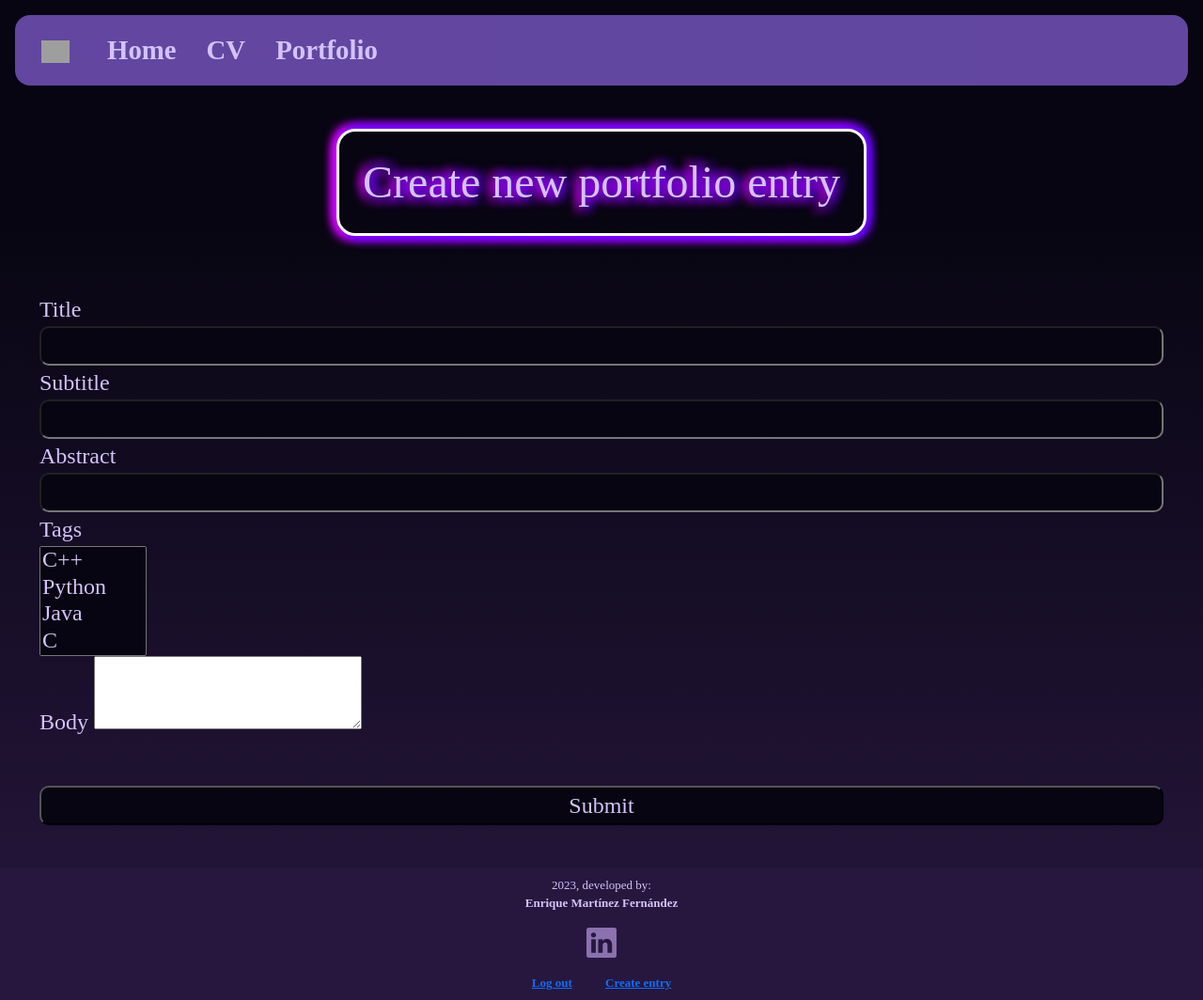
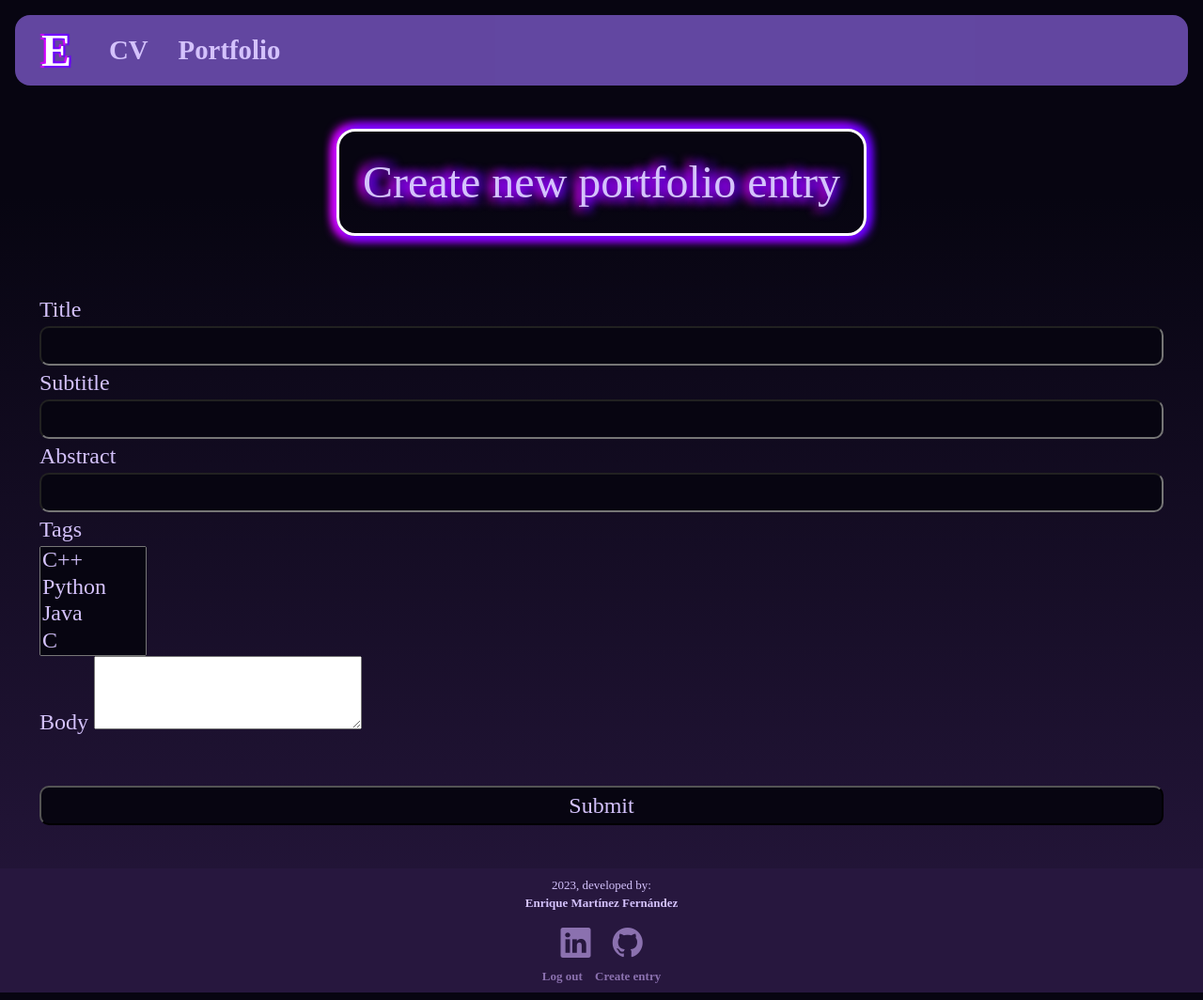
Before and after one commit to Emfz/PersonalSite, a Flask app: page /portfolio/add-entry in a window 1280 px wide. Shown: the whole page at 94% size. Run offline with Flask 2, Linux system fonts and the light colour scheme; the visitor is signed in with stand-in values (Sample User, id 1); some libraries are stand-ins or nearby versions; some web fonts are replaced; grey boxes are pictures that could not be loaded.

Commit message:
Minor UI improvements. Replace placeholders

```diff
--- a/main.py
+++ b/main.py
@@ -105,7 +105,7 @@ def create_portfolio_entry():
 @app.route("/login", methods = ["GET", "POST"])
 def login():
 	form = LoginForm(request.form)
-	if request.method == "POST":
+	if request.method == "POST" and form.validate():
 		user_hash = env_values.get("USER_HASH")
 		password_hash = env_values.get("PASSWORD_HASH")
 		user = form.user.data
@@ -135,8 +135,15 @@ def delete(id):
 @login_required
 def edit_entry(id):
 	entry = database.get_or_404(PortfolioEntry, id)
-	if request.method == "POST":
+	if request.method == "GET":
+		form = PortfolioEntryCreationForm(title = entry.title,
+									subtitle = entry.subtitle,
+									abstract = entry.abstract,
+									category_tag = entry.category_tag.split(","),
+									body = entry.body)
+	else:
 		form = PortfolioEntryCreationForm(request.form)
+	if request.method == "POST" and form.validate():
 		entry.title = form.title.data
 		entry.subtitle = form.subtitle.data
 		entry.abstract = form.abstract.data
@@ -144,12 +151,6 @@ def edit_entry(id):
 		entry.body = form.body.data
 		database.session.commit()
 		return redirect(url_for('portfolio'))
-	else:
-		form = PortfolioEntryCreationForm(title = entry.title,
-									subtitle = entry.subtitle,
-									abstract = entry.abstract,
-									category_tag = entry.category_tag.split(","),
-									body = entry.body)
 	return render_template("editEntry.html", year = year, form = form, id = entry.id)
 
 
--- a/static/styles.css
+++ b/static/styles.css
@@ -51,6 +51,13 @@ nav{
 
 .navbar-brand{
 	padding-left: 1rem;
+	font-size: 3rem;
+	color: var(--neon-text-color);
+	line-height: 0.5;
+	text-shadow: 2px 2px 1px var(--neon-border-color),
+				-2px 2px 1px var(--neon-border-color2),
+				2px -2px 1px var(--neon-border-color),
+				-2px -2px 1px var(--neon-border-color2);
 }
 
 .nav-item{
@@ -87,6 +94,7 @@ nav{
 }
 
 .subtitle{
+	color: var(--lighter);
 	font-size: 2.5rem;
 	margin-bottom: 2rem;
 	margin-top: 2rem;
@@ -109,9 +117,11 @@ nav{
 }
 
 .socials-link{
+	color: var(--light);
+	display: inline-block;
 	font-size: 2rem;
 	line-height: 0;
-	color: var(--light);
+	margin: 0 10px 10px;
 }
 
 .socials-link:hover{
@@ -124,7 +134,7 @@ nav{
 	color: var(--light);
 	text-decoration: none;
 	font-weight: 600;
-	margin: 1rem;
+	margin: 5px;
 }
 
 .text-link:hover{
--- a/templates/base.html
+++ b/templates/base.html
@@ -5,6 +5,9 @@
 		<meta charset="UTF-8">
 		<meta http-equiv="X-UA-Compatible" content="IE=edge">
 		<meta name="viewport" content="width=device-width, initial-scale=1.0">
+
+		<!-- Favicon -->
+		<link rel="shortcut icon" href="{{ url_for('static', filename='favicon.ico') }}">
 
 		<!-- Bootstrap -->
 		<link href="https://cdn.jsdelivr.net/npm/bootstrap@5.2.3/dist/css/bootstrap.min.css" rel="stylesheet" integrity="sha384-rbsA2VBKQhggwzxH7pPCaAqO46MgnOM80zW1RWuH61DGLwZJEdK2Kadq2F9CUG65" crossorigin="anonymous">
--- a/templates/cv.html
+++ b/templates/cv.html
@@ -32,7 +32,7 @@
 				<h2 class="subtitle">
 					Social media
 				</h2>
-				<a href="https://mx.linkedin.com/"><i class="bi bi-linkedin socials-link"></i></a>
+				<a href="https://www.linkedin.com/in/emfz"><i class="bi bi-linkedin socials-link"></i></a>
 			</div>
 
 
@@ -104,7 +104,6 @@
 				<p>Web development: Flask, HTML, CSS, Jinja</p>
 				<p>Databases: SQL</p>
 				<p>Etc: OOP, clean code, unit tests, beautiful soup, selenium, pandas</p>
-				<!-- <a href="#!" class="btn btn-outline-light">Button</a> -->
 			</div>
 		</div>
 
@@ -120,7 +119,6 @@
 				<p>Simulation (Proteus)</p>
 				<p>CAD (Solidworks)</p>
 				<p>Etc: Prototyping, soldering, oscilloscope, multimeter, schemataics, board repairing.</p>
-				<!-- <a href="#!" class="btn btn-outline-light">Button</a> -->
 			</div>
 		</div>
 
@@ -136,7 +134,6 @@
 				<p>Mathematical modelling & simulation of physical systems</p>
 				<p>Analysis of linear and non-linear physical systems</p>
 				<p>Control algorithms</p>
-				<!-- <a href="#!" class="btn btn-outline-light">Button</a> -->
 			</div>
 		</div>
 	</div>
--- a/templates/footer.html
+++ b/templates/footer.html
@@ -2,13 +2,15 @@
 	<div class="dark-section text-center footer">
 		{{year}}, developed by:
 		<p class="bold-text">Enrique Martínez Fernández</p>
-		<p><a href="https://mx.linkedin.com/"><i class="bi bi-linkedin socials-link"></i></a></p>
+		<a class="socials-link" href="https://www.linkedin.com/in/emfz"><i class="bi bi-linkedin"></i></a>
+		<a class="socials-link" href="https://www.github.com"><i class="bi bi-github"></i></a>
+		<br>
 
 		{% if not current_user.is_authenticated: %}
-		<p class="text-link"><a href="{{ url_for('login') }}">Admin login</a></p>
+		<a class="text-link" href="{{ url_for('login') }}">Login</a>
 		{% else: %}
-			<p class="text-link"><a href="{{ url_for('logout') }}">Log out</a></p>
-			<p class="text-link"><a href="{{ url_for('create_portfolio_entry') }}">Create entry</a></p>
+			<a class="text-link" href="{{ url_for('logout') }}">Log out</a>
+			<a class="text-link" href="{{ url_for('create_portfolio_entry') }}">Create entry</a>
 		{% endif %}
 	</div>
 </footer>
--- a/templates/navbar.html
+++ b/templates/navbar.html
@@ -1,7 +1,7 @@
 <nav class="navbar sticky-top navbar-expand-lg">
 	<div class="container-fluid">
-		<a class="navbar-brand" href="#">
-			<img src="https://w7.pngwing.com/pngs/392/984/png-transparent-responsive-web-design-web-development-bootstrap-web-framework-web-design-purple-template-web-design.png" alt="Logo" width="30" height="24" class="d-inline-block align-text-top">
+		<a class="navbar-brand" href="{{ url_for('home') }}">
+			E
 		</a>
 
 		<button class="navbar-toggler" type="button" data-bs-toggle="collapse" data-bs-target="#navbarNavAltMarkup" aria-controls="navbarNavAltMarkup" aria-expanded="false" aria-label="Toggle navigation">
@@ -11,9 +11,6 @@
 
 		<div class="collapse navbar-collapse" id="navbarNavAltMarkup">
 			<ul class="navbar-nav">
-				<li class="nav-item">
-					<a class="nav-link" aria-current="page" href="{{ url_for('home') }}">Home</a>
-				</li>
 				<li class="nav-item">
 					<a class="nav-link" href="{{ url_for('cv') }}">CV</a>
 				</li>
```
Also changed, not shown: 1 other file.
